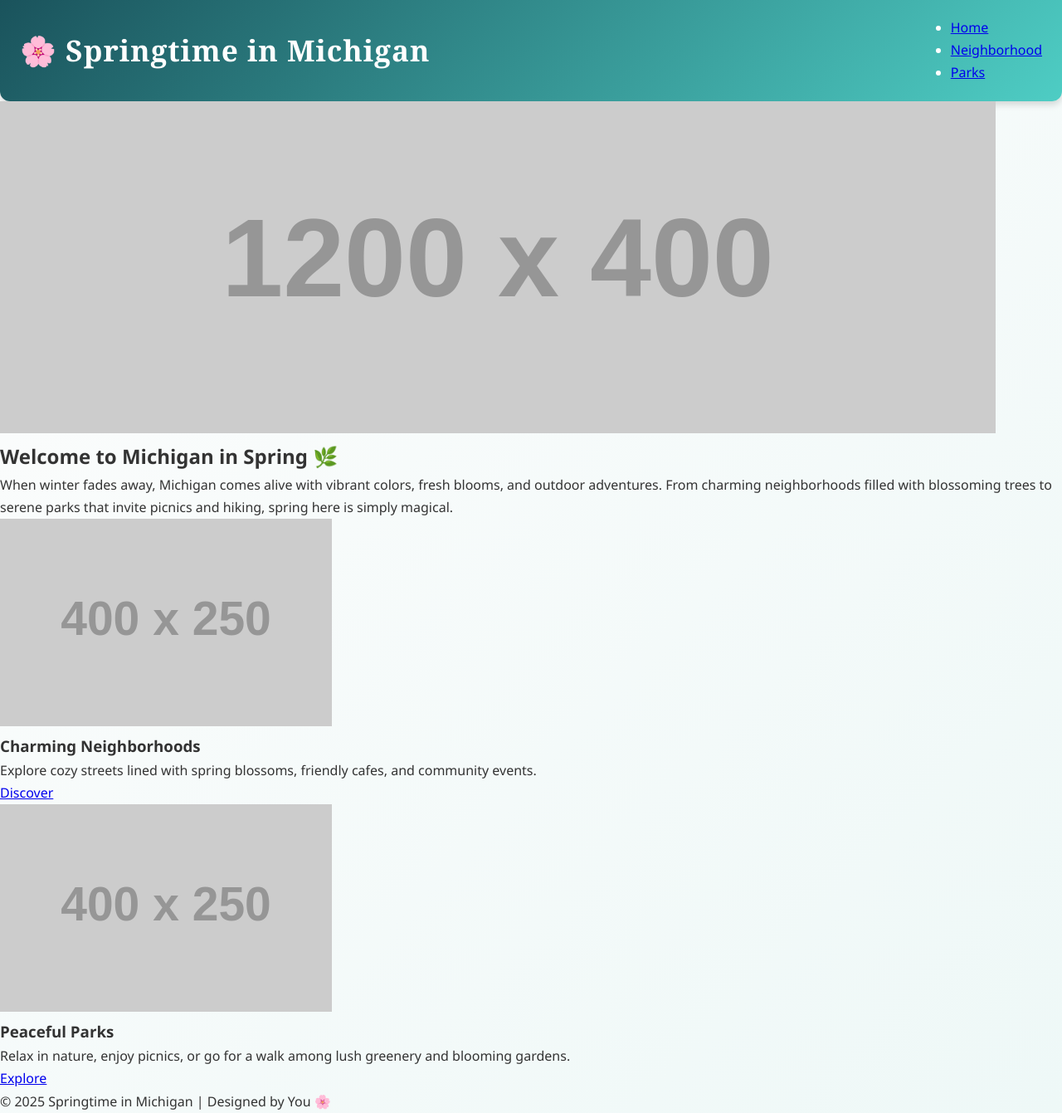
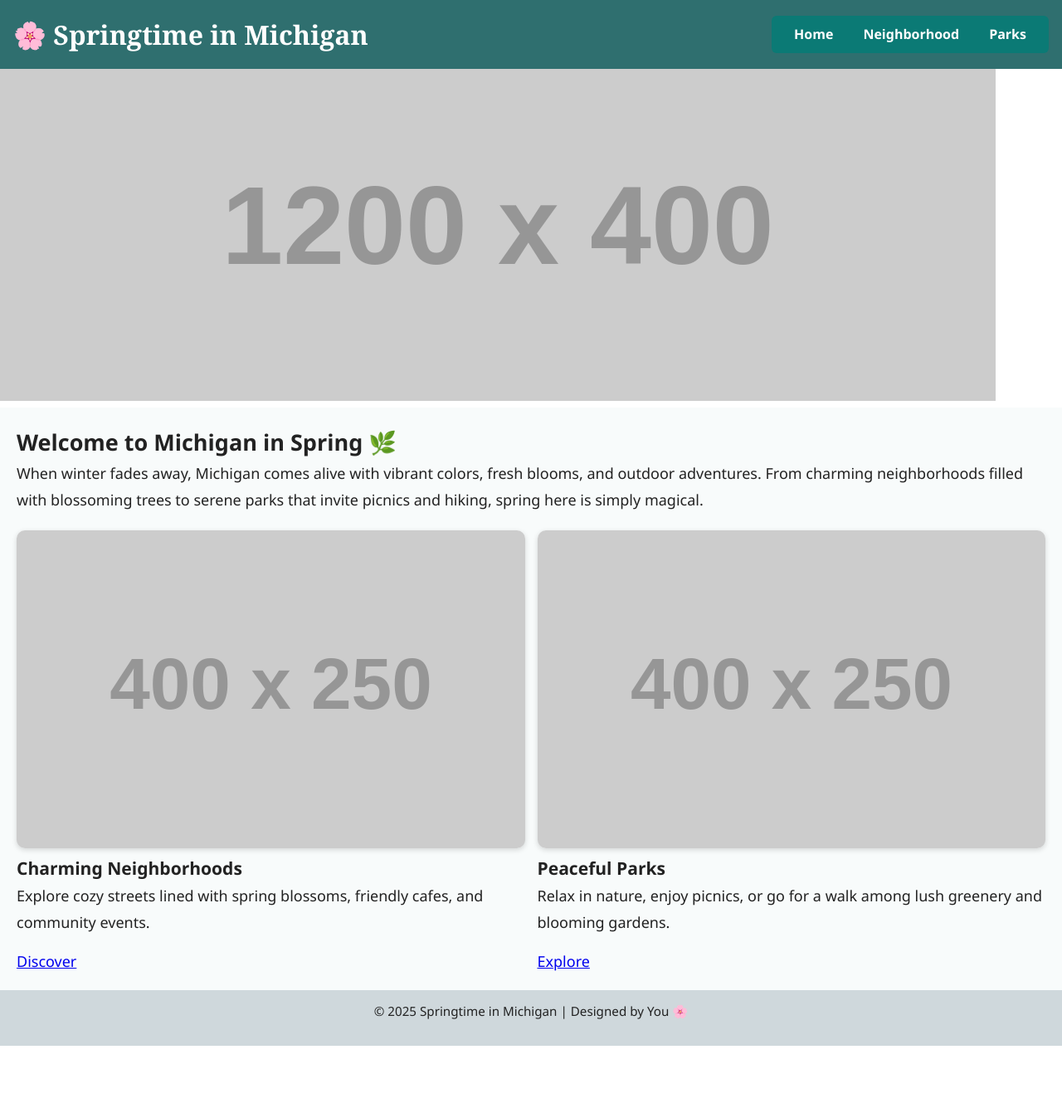
Before and after one commit to Hira-Fatima22/final-project-, a plain HTML site: page index.html in a window 1280 px wide. Shown: the whole page at 83% size. After the commit the page ends 1260 px from the top, so only its background shows below. Drawn offline with Linux system fonts and the light colour scheme; placeholder pictures from the web are drawn by us.

Commit message:
Update Style.css

```diff
--- a/Style.css
+++ b/Style.css
@@ -1,6 +1,4 @@
-/* ====== styles.css (revamped) ====== */
-
-/* Reset & base */
+/* Base reset */
 * {
   box-sizing: border-box;
   margin: 0;
@@ -8,38 +6,123 @@
 }
 
 body {
-  font-family: "Poppins", "Segoe UI", Tahoma, Geneva, Verdana, sans-serif;
+  font-family: "Segoe UI", Tahoma, Geneva, Verdana, sans-serif;
   font-size: 16px;
-  color: #333;
-  background: linear-gradient(to bottom right, #fdfdfd, #eef8f7);
-  line-height: 1.7;
+  line-height: 1.6;
+  color: #222;
+  background-color: #ffffff;
 }
 
-/* HEADER */
+/* Header */
 header {
-  background: linear-gradient(135deg, #1a535c, #4ecdc4);
-  color: #fff;
-  padding: 20px 24px;
+  background-color: #2f6f6f;
+  color: #ffffff;
+  padding: 16px;
   display: flex;
   align-items: center;
   justify-content: space-between;
   flex-wrap: wrap;
-  box-shadow: 0 4px 8px rgba(0,0,0,0.15);
-  border-bottom-left-radius: 12px;
-  border-bottom-right-radius: 12px;
-  animation: fadeDown 0.8s ease-in-out;
 }
 
-/* H1 inside header */
-h1 {
-  font-family: "Merriweather", Georgia, serif;
-  font-size: 2.2rem;
-  color: #fff;
-  margin: 0;
-  letter-spacing: 1px;
+header img {
+  border-radius: 8px;
 }
 
-/* NAV */
+h1 {
+  text-align: center;
+  font-family: 'Georgia', 'Times New Roman', serif;
+  color: #ffffff;
+  margin: 0;
+  font-size: 2rem;
+}
+
+/* Navigation */
 nav {
-  background: rgba(255,255)
+  background-color: #0b7a75;
+  padding: 10px 15px;
+  border-radius: 6px;
 }
+
+nav ul {
+  list-style: none;
+  display: flex;
+  gap: 12px;
+  flex-wrap: wrap;
+  justify-content: center;
+}
+
+li {
+  display: inline-block;
+  width: auto;
+}
+
+nav a {
+  text-decoration: none;
+  color: #ffffff;
+  padding: 6px 12px;
+  font-weight: 600;
+  transition: background 0.3s;
+}
+
+nav a:hover {
+  background-color: #055a52;
+  border-radius: 4px;
+}
+
+/* Main content */
+main {
+  background-color: #f8fbfb;
+  padding: 20px;
+  font-size: 18px;
+}
+
+p {
+  line-height: 1.8;
+  margin: 0 0 1rem 0;
+}
+
+/* Footer */
+footer {
+  background-color: #cfd8dc;
+  padding: 12px 18px;
+  text-align: center;
+  font-size: 0.95rem;
+}
+
+/* Gallery styling (applies to divs in neighborhood.html and parks.html) */
+main > div {
+  display: grid;
+  grid-template-columns: repeat(auto-fit, minmax(180px, 1fr));
+  gap: 15px;
+  margin-top: 20px;
+}
+
+main > div img {
+  width: 100%;
+  height: auto;
+  border-radius: 10px;
+  box-shadow: 0 2px 6px rgba(0,0,0,0.15);
+  transition: transform 0.3s, box-shadow 0.3s;
+}
+
+main > div img:hover {
+  transform: scale(1.05);
+  box-shadow: 0 4px 12px rgba(0,0,0,0.25);
+}
+
+/* Responsive header on small screens */
+@media (max-width: 600px) {
+  header {
+    flex-direction: column;
+    align-items: center;
+  }
+
+  h1 {
+    font-size: 1.6rem;
+  }
+
+  nav ul {
+    flex-direction: column;
+    gap: 8px;
+  }
+}
```
